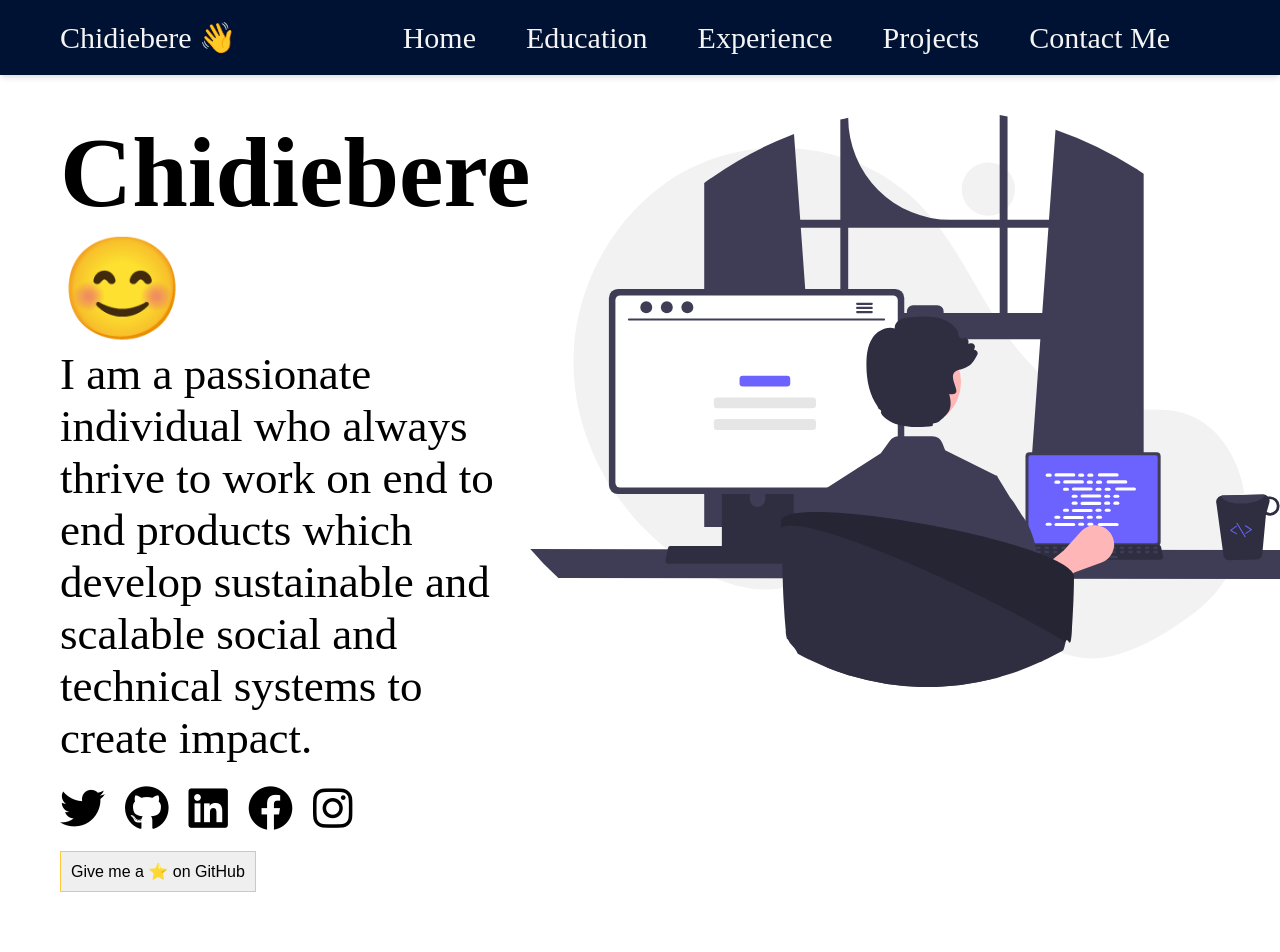
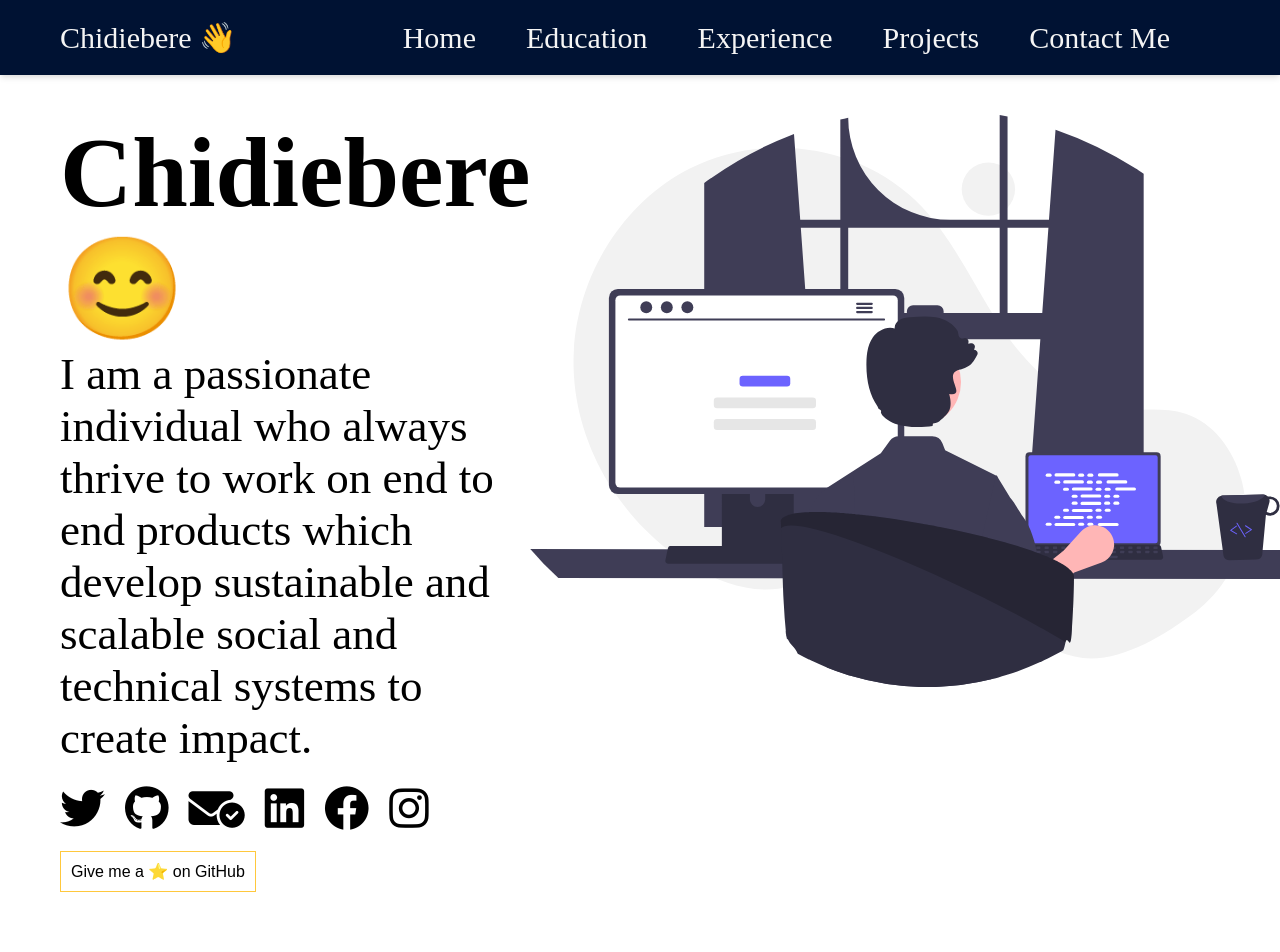
Before and after one commit to chidieb11/my_resume, a React (Create React App) app: page / in a window 1280 px wide. Shown: the top 952 px of the page. Built offline with nearby package versions, Linux system fonts and the light colour scheme; a web font is replaced by a local one.

Commit message:
Initial commit

```diff
--- a/src/components/hero_section/Hero.jsx
+++ b/src/components/hero_section/Hero.jsx
@@ -14,13 +14,37 @@ const Hero = () => {
             systems to create impact.
           </p>
           <div className="socials">
+            <a href="https://twitter.com/weird_codes" target="_blank">
               <i class="fa-brands fa-twitter"></i>
+            </a>
+            <a href="https://github.com/chidieb11" target="_blank">
               <i class="fa-brands fa-github"></i>
+            </a>
+            <a href="https://mail.google.com" target="_blank">
+              <i class="fa-solid fa-envelope-circle-check"></i>
+            </a>
+            <a
+              href="https://www.linkedin.com/in/chukwu-chidiebere-662a761a9/"
+              target="_blank"
+            >
               <i class="fa-brands fa-linkedin"></i>
+            </a>
+            <a
+              href="https://web.facebook.com/chukwu.john.39142"
+              target="_blank"
+            >
               <i class="fa-brands fa-facebook"></i>
+            </a>
+            <a
+              href="https://www.instagram.com/chukwu.john.39142/"
+              target="_blank"
+            >
               <i class="fa-brands fa-instagram"></i>
+            </a>
           </div>
+          <a href="https://github.com/chidieb11/my_resume" target="_blank">
             <button className="btn">Give me a ⭐ on GitHub</button>
+          </a>
         </div>
         <img className="img" src={Img} alt="computer person" />
       </div>
--- a/src/components/hero_section/hero.css
+++ b/src/components/hero_section/hero.css
@@ -19,6 +19,7 @@
 .socials i {
   margin-right: 20px;
   cursor: pointer;
+  color: #000;
 }
 
 .btn {
@@ -28,6 +29,7 @@
   font-weight: 500;
   font-size: 16px;
   cursor: pointer;
+  background: none;
 }
 
 .img {
--- a/src/pages/contact/Contact.jsx
+++ b/src/pages/contact/Contact.jsx
@@ -20,14 +20,40 @@ const Contact = () => {
             JavaScript, React, Node, and Opensource Development.
           </p>
           <div className="contactSocials">
+            <a href="https://twitter.com/weird_codes" target="_blank">
               <i class="fa-brands fa-twitter"></i>
+            </a>
+            <a href="https://github.com/chidieb11" target="_blank">
               <i class="fa-brands fa-github"></i>
+            </a>
+            <a href="https://mail.google.com" target="_blank">
+              <i class="fa-solid fa-envelope-circle-check"></i>
+            </a>
+            <a
+              href="https://www.linkedin.com/in/chukwu-chidiebere-662a761a9/"
+              target="_blank"
+            >
               <i class="fa-brands fa-linkedin"></i>
+            </a>
+            <a
+              href="https://web.facebook.com/chukwu.john.39142"
+              target="_blank"
+            >
               <i class="fa-brands fa-facebook"></i>
+            </a>
+            <a
+              href="https://www.instagram.com/chukwu.john.39142/"
+              target="_blank"
+            >
               <i class="fa-brands fa-instagram"></i>
-            <i class="fa-solid fa-mailbox"></i>
+            </a>
           </div>
+          <a
+            href="https://docs.google.com/document/d/1h3MJ6sq-PozX1v29WUUxHBmgIoFNrxqKkuOsxiXyUfY/edit"
+            target="_blank"
+          >
             <button className="contactBtn">See My Resume 📰</button>
+          </a>
         </div>
       </div>
       {/* Second section */}
--- a/src/pages/contact/contact.css
+++ b/src/pages/contact/contact.css
@@ -15,6 +15,7 @@
 
 .contactHeader {
   font-size: 100px;
+  white-space: nowrap;
 }
 
 .contactDetails {
@@ -24,6 +25,7 @@
 .contactSocials i {
   margin-right: 20px;
   cursor: pointer;
+  color: #000;
 }
 
 .contactBtn {
--- a/src/pages/education/education.css
+++ b/src/pages/education/education.css
@@ -14,6 +14,7 @@
 
 .eduTitle {
   font-size: 150px;
+  white-space: nowrap;
 }
 
 .subTitle {
```
Lines whose indentation alone changed are shown as unchanged.
